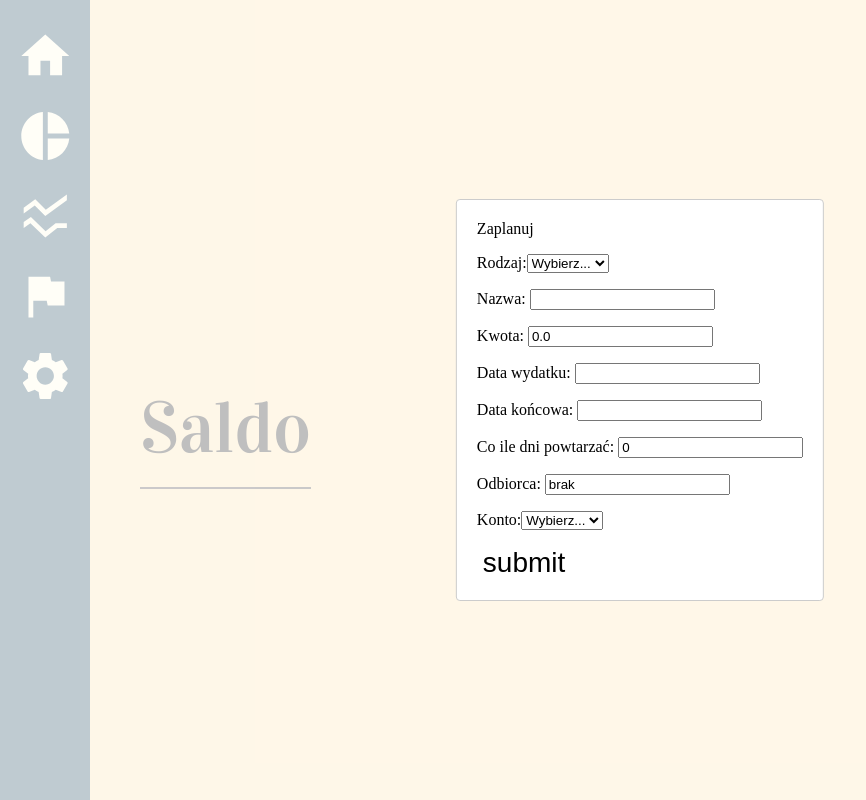
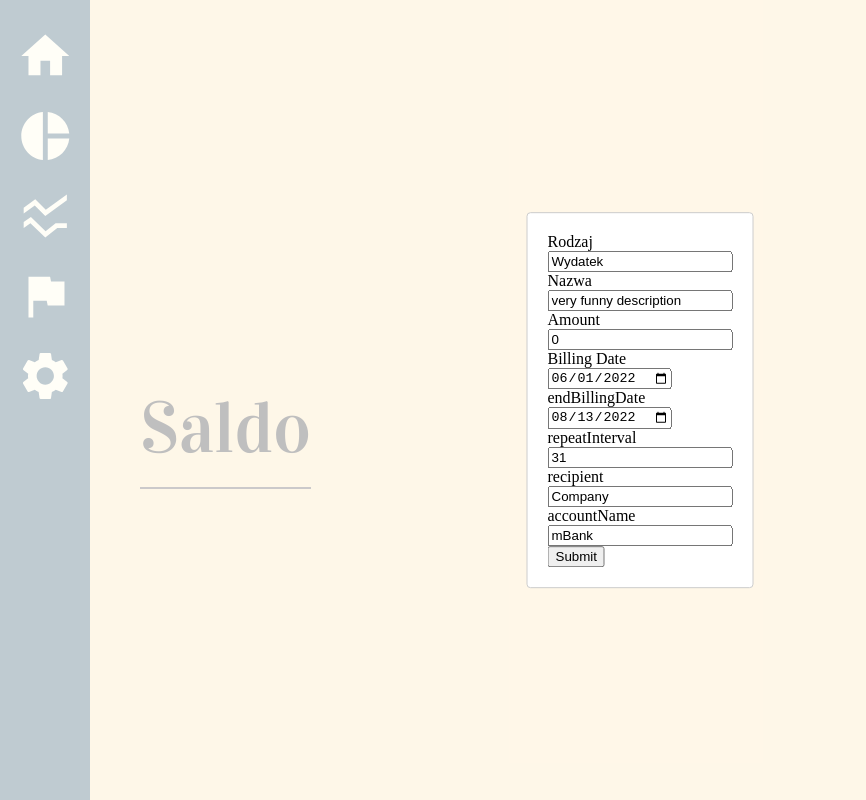
Before and after one commit to t-ukowski/Budget-planner, a React (Create React App) app in the folder frontend/: page / in a window 1280 px wide. Both pictures are taken after a click on the button "Zaplanuj". Shown: the whole page, without its empty margins (0-866 px from the left). Built offline with nearby package versions, Linux system fonts and the light colour scheme; no server answers.

Commit message:
working as expected so far :ocean:

```diff
--- a/frontend/src/components/modals/AddIncome.js
+++ b/frontend/src/components/modals/AddIncome.js
@@ -1,28 +1,18 @@
-import React from 'react';
+import React, { useState } from 'react';
 import axios from 'axios';
 
 export default function AddIncome() {
-  /*
-  const [type, setType] = useState("Wydatek");
-  const [billingDate, setBillingDate] = useState("2022-06-01");
-  const [endBillingDate, setEndBillingDate] = useState("2022-08-13");
+  const [type, setType] = useState('Wydatek');
+  const [billingDate, setBillingDate] = useState('2022-06-01');
+  const [endBillingDate, setEndBillingDate] = useState('2022-08-13');
   const [repeatInterval, setRepeatInterval] = useState(31);
   const [amount, setAmount] = useState(0);
   const [description, setDescription] = useState('very funny description');
   const [recipient, setRecipient] = useState('Company');
   const [accountName, setAccountName] = useState('mBank');
-  */
 
-  const type = 'Wydatek';
-  const billingDate = '2022-06-01';
-  const endBillingDate = '2022-08-07';
-  const repeatInterval = 31;
-  const amount = 20;
-  const description = 'hello there description';
-  const recipient = 'Axios with same-origin mode 2';
-  const accountName = 'mBank';
-
-  function submit() {
+  function handleSubmit(event) {
+    event.preventDefault();
     axios({
       method: 'post',
       mode: 'same-origin',
@@ -44,44 +34,74 @@ export default function AddIncome() {
   }
 
   return (
-    <div>
-      Zaplanuj
-      <p>
-        Rodzaj:
-        <select className="form-control" id="dropDownList0" name="type">
-          <option value="0">Wybierz...</option>
-          <option value="Wydatek">Wydatek</option>
-          <option value="Przychód">Przychód</option>
-        </select>
-      </p>
-      <p>
-        Nazwa: <input type="text" id="description" name="description" value="" />
-      </p>
-      <p>
-        Kwota: <input type="text" id="amount" name="amount" value="0.0" />
-      </p>
-      <p>
-        Data wydatku: <input type="text" id="billingDate" name="billingDate" value="" />
-      </p>
-      <p>
-        Data końcowa: <input type="text" id="endBillingDate" name="endBillingDate" value="" />
-      </p>
-      <p>
-        Co ile dni powtarzać:{' '}
-        <input type="text" id="repeatInterval" name="repeatInterval" value="0" />
-      </p>
-      <p>
-        Odbiorca: <input type="text" id="recipient" name="recipient" value="brak" />
-      </p>
-      <p>
-        Konto:
-        <select className="form-control" id="dropDownList" name="accountName">
-          <option value="0">Wybierz...</option>
-          <option value="ING">ING</option>
-          <option value="Mbank">Mbank</option>
-        </select>
-      </p>
-      <button onClick={submit}>submit</button>
-    </div>
+    <form
+      onSubmit={(e) => {
+        handleSubmit(e);
+      }}>
+      <label>Rodzaj</label>
+      <br />
+      <input name="type" type="text" onChange={(e) => setType(e.target.value)} value={type} />
+      <br />
+      <label>Nazwa</label>
+      <br />
+      <input
+        name="description"
+        type="text"
+        onChange={(e) => setDescription(e.target.value)}
+        value={description}
+      />
+      <br />
+      <label>Amount</label>
+      <br />
+      <input name="amount" type="text" onChange={(e) => setAmount(e.target.value)} value={amount} />
+      <br />
+
+      <label>Billing Date</label>
+      <br />
+      <input
+        name="billingDate"
+        type="date"
+        onChange={(e) => setBillingDate(e.target.value)}
+        value={billingDate}
+      />
+      <br />
+      <label>endBillingDate</label>
+      <br />
+      <input
+        name="endBillingDate"
+        type="date"
+        onChange={(e) => setEndBillingDate(e.target.value)}
+        value={endBillingDate}
+      />
+      <br />
+      <label>repeatInterval</label>
+      <br />
+      <input
+        name="repeatInterval"
+        type="text"
+        onChange={(e) => setRepeatInterval(e.target.value)}
+        value={repeatInterval}
+      />
+      <br />
+      <label>recipient</label>
+      <br />
+      <input
+        name="recipient"
+        type="text"
+        onChange={(e) => setRecipient(e.target.value)}
+        value={recipient}
+      />
+      <br />
+      <label>accountName</label>
+      <br />
+      <input
+        name="accountName"
+        type="text"
+        onChange={(e) => setAccountName(e.target.value)}
+        value={accountName}
+      />
+      <br />
+      <input className="submitButton" type="submit" value="Submit" />
+    </form>
   );
 }
```
